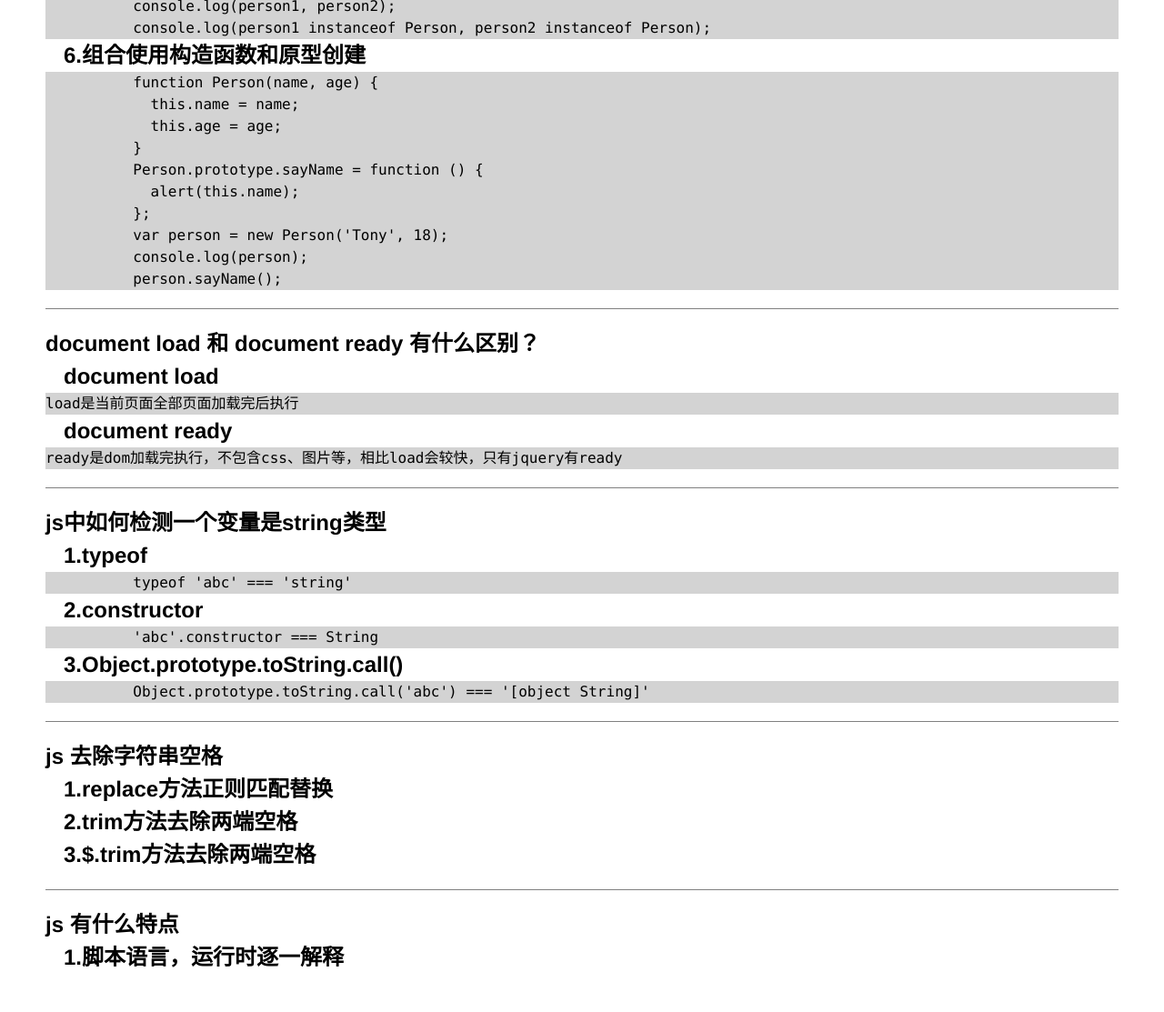
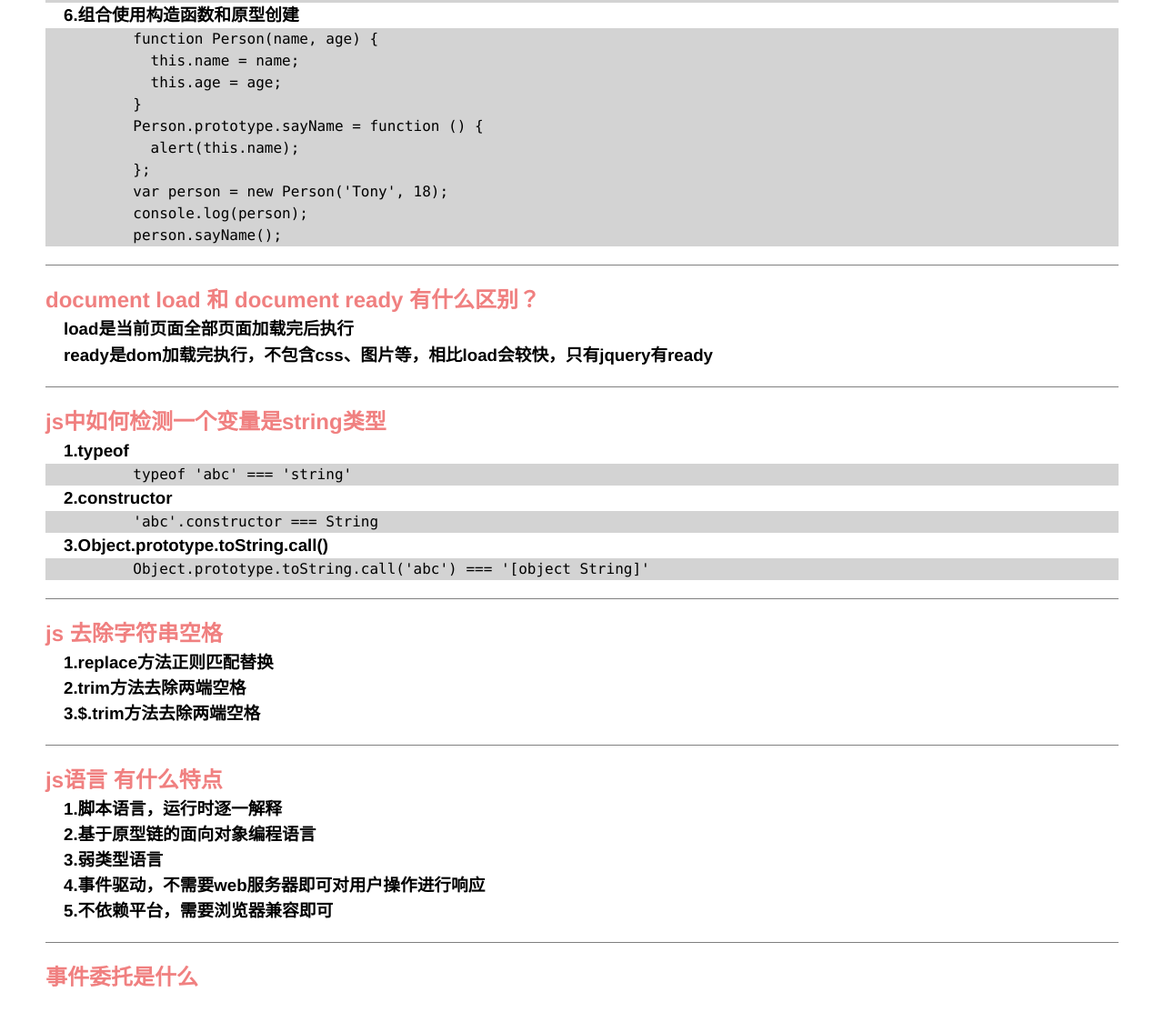
Before and after one commit to gn131131/interview, a website built with webpack: page index.html in a window 1280 px wide. Shown: the part 913-2026 px from the top of the page at 91% size. Before the commit the page ends 2004 px from the top, so only its background shows below. Built offline with nearby package versions, Linux system fonts and the light colour scheme.

Commit message:
修改样式，添加内容，修改service兼容多种数据结构

```diff
--- a/src/assets/style/common.less
+++ b/src/assets/style/common.less
@@ -2,7 +2,11 @@ section {
   margin: 0 0.5rem;
   padding: 0.2rem 0;
 
-  h2 {
+  h1 {
+    color: lightcoral;
+  }
+
+  h3 {
     padding-left: 0.2rem;
   }
 
--- a/src/js/constant/constant.ts
+++ b/src/js/constant/constant.ts
@@ -1,4 +1,4 @@
-const CONSTANT = {
+const CONSTANT: any = {
   sections: [
     {
       title: "javascript 对象的几种创建方式",
@@ -85,14 +85,11 @@ const CONSTANT = {
       title: "document load 和 document ready 有什么区别？",
       sub: [
         {
-          title: "document load",
-          content: [`load是当前页面全部页面加载完后执行`],
+          title: "load是当前页面全部页面加载完后执行",
         },
         {
-          title: "document ready",
-          content: [
-            `ready是dom加载完执行，不包含css、图片等，相比load会较快，只有jquery有ready`,
-          ],
+          title:
+            "ready是dom加载完执行，不包含css、图片等，相比load会较快，只有jquery有ready",
         },
       ],
     },
@@ -127,24 +124,40 @@ const CONSTANT = {
       sub: [
         {
           title: "1.replace方法正则匹配替换",
-          content: [],
         },
         {
           title: "2.trim方法去除两端空格",
-          content: [],
         },
         {
           title: "3.$.trim方法去除两端空格",
-          content: [],
         },
       ],
     },
     {
-      title: "js 有什么特点",
+      title: "js语言 有什么特点",
       sub: [
         {
           title: "1.脚本语言，运行时逐一解释",
-          content: [],
+        },
+        {
+          title: "2.基于原型链的面向对象编程语言",
+        },
+        {
+          title: "3.弱类型语言",
+        },
+        {
+          title: "4.事件驱动，不需要web服务器即可对用户操作进行响应",
+        },
+        {
+          title: "5.不依赖平台，需要浏览器兼容即可",
+        },
+      ],
+    },
+    {
+      title: "事件委托是什么",
+      sub: [
+        {
+          title: "",
         },
       ],
     },
--- a/src/js/service/service.ts
+++ b/src/js/service/service.ts
@@ -26,13 +26,17 @@ export default class MainService {
             ${section.sub
               .map(
                 (subitem: any) => `
-                  <h2>${subitem.title}</h2>
-                  ${subitem.content
-                    .map(
-                      (item: any) =>
-                        `<pre data-clipboard-text="${item}">${item}</pre>`
-                    )
-                    .join("")}`
+                  <h3>${subitem.title}</h3>
+                  ${
+                    subitem.content
+                      ? subitem.content
+                          .map(
+                            (item: any) =>
+                              `<pre data-clipboard-text="${item}">${item}</pre>`
+                          )
+                          .join("")
+                      : ""
+                  }`
               )
               .join("")}
           </section>`
```
Also changed, not shown: src/assets/style/common.css.
